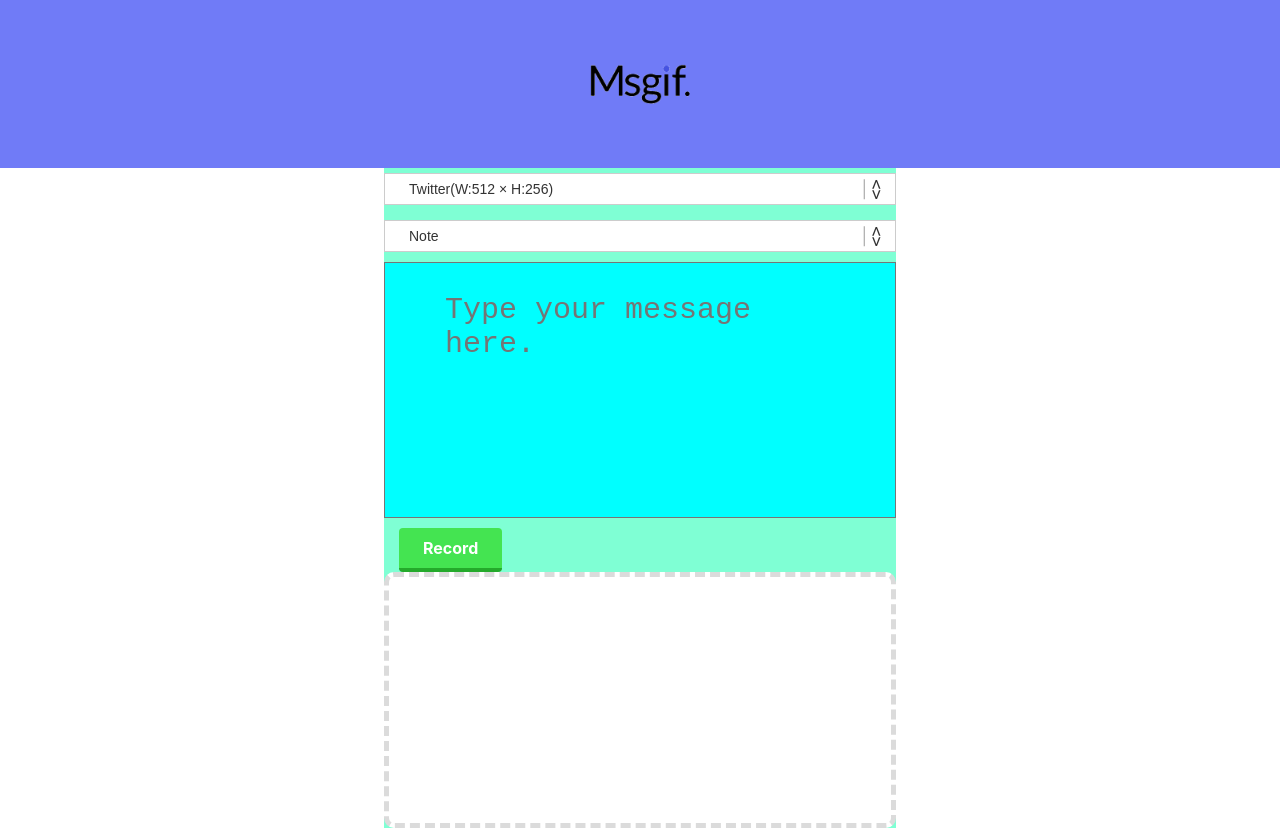
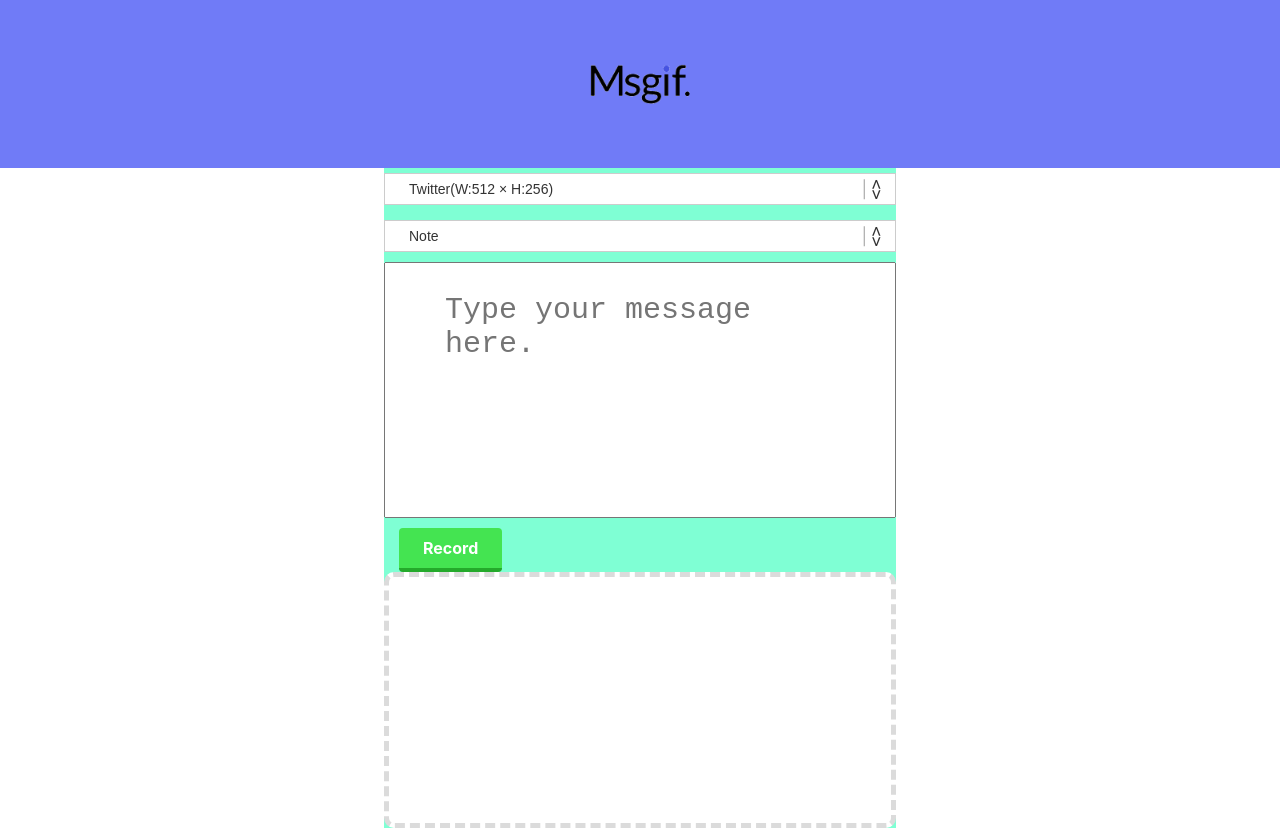
Before and after one commit to marieooq/react-msgif, a React (Create React App) app: page / in a window 1280 px wide. Built offline with nearby package versions, Linux system fonts and the light colour scheme; a web font is replaced by a local one.

Commit message:
modify files

```diff
--- a/src/components/Textarea.css
+++ b/src/components/Textarea.css
@@ -5,7 +5,6 @@ textarea#textareaMsg {
   padding: 30px 60px;
   box-sizing: border-box;
   font-size: 30px;
-  background-color: aqua;
   display: block;
   margin: 0 auto;
 }
--- a/src/containers/ScreenSize.js
+++ b/src/containers/ScreenSize.js
@@ -24,6 +24,7 @@ class ScreenSize extends Component {
     let right = document.getElementById("right");
 
     if (size === "twitter") {
+      console.log(size);
       // inner.style.width = "1080px";
       // side.style.width = "15%";
       // logo.style.width = "70px";
@@ -37,6 +38,7 @@ class ScreenSize extends Component {
       // docStyle.setProperty("--screenWidth", "512px");
       // docStyle.setProperty("--screenHeight", "256px");
     } else if (size === "social") {
+      console.log(size);
       // inner.style.width = "1240px";
       // side.style.width = "8%";
       // logo.style.width = "60px";
```
